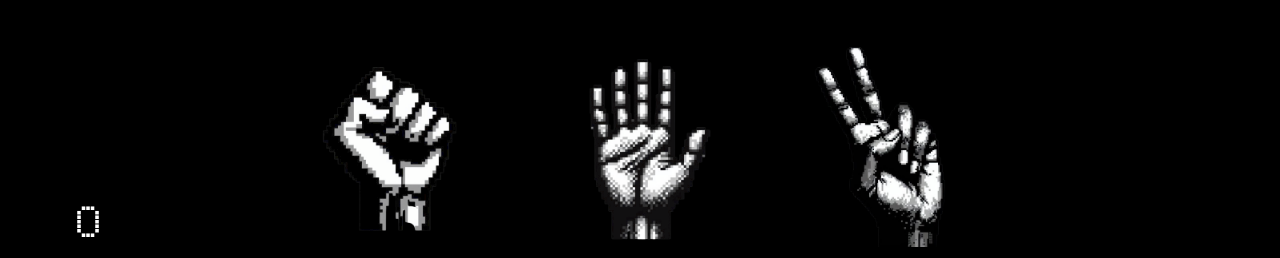
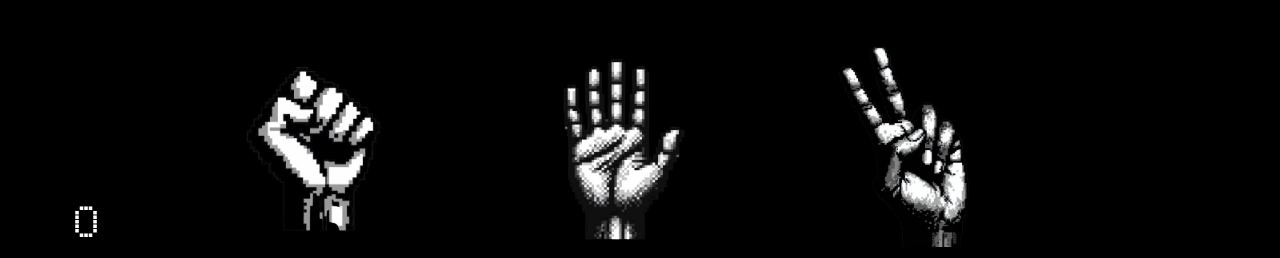
Before and after one commit to racodess/odin-rock-paper-scissors, a plain HTML site: page index.html in a window 1280 px wide. Shown: the part 485-743 px from the top of the page. Drawn offline with Linux system fonts and the light colour scheme.

Commit message:
Increase img gaps to 100px, Decrease left/right-container width to 300px

```diff
--- a/style.css
+++ b/style.css
@@ -56,12 +56,12 @@ body {
 #computer-side {
   display: flex;
   padding: 50px;
-  gap: 50px;
+  gap: 100px;
 }
 
 #left-container,
 #right-container {
-  width: 400px;
+  width: 300px;
   display: flex;
   flex-direction: column;
   flex: auto;
```
